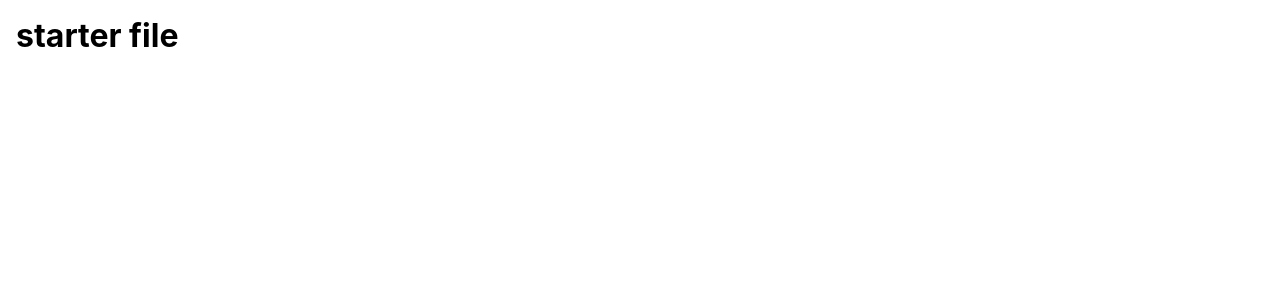
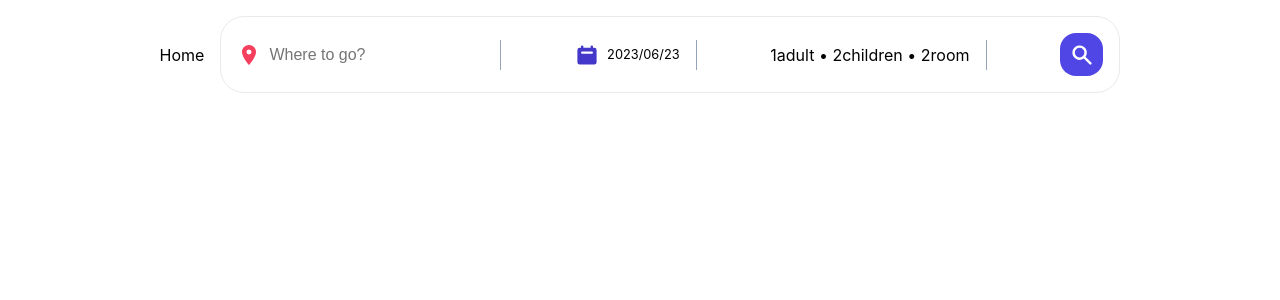
Before and after one commit to fatememkln/bookingHotelApp, a React (Vite) app: page / in a window 1280 px wide. Shown: the top 300 px of the page. Built offline with nearby package versions, Linux system fonts and the light colour scheme.

Commit message:
search header static

```diff
--- a/package.json
+++ b/package.json
@@ -11,6 +11,7 @@
     "preview": "vite preview"
   },
   "dependencies": {
+    "@heroicons/react": "^2.1.3",
     "axios": "^1.5.0",
     "date-fns": "^2.30.0",
     "json-server": "^0.17.3",
@@ -19,7 +20,7 @@
     "react-date-range": "^1.4.0",
     "react-dom": "^18.2.0",
     "react-hot-toast": "^2.4.1",
-    "react-icons": "^4.10.1",
+    "react-icons": "^4.12.0",
     "react-leaflet": "^4.2.1",
     "react-router-dom": "^6.15.0"
   },
--- a/src/App.jsx
+++ b/src/App.jsx
@@ -1,8 +1,8 @@
-
 import "./App.css";
+import Header from "./components/Header/Header";
 
 function App() {
-  return <h1>starter file</h1>
+  return <Header />;
 }
 
 export default App;
--- /dev/null
+++ b/src/components/Header/Header.jsx
@@ -0,0 +1,45 @@
+import { MdLocationOn } from "react-icons/md";
+import { HiCalendar, HiSearch } from "react-icons/hi";
+import { useState } from "react";
+
+function Header() {
+  const [destination, setDestination] = useState("");
+  return (
+    <div className="header">
+      <div>Home</div>
+      <div className="headerSearch">
+        <div className="headerSearchItem">
+          <MdLocationOn className="headerIcon locationIcon" />
+          <input
+            value={destination}
+            type="text"
+            className="headerSearchInput"
+            placeholder="Where to go?"
+            name="destination"
+            onChange={(e) => setDestination(e.target.value)}
+          />
+          <span className="seperator"></span>
+        </div>
+
+        <div className="headerSearchItem">
+          <HiCalendar className="headerIcon dateIcon" />
+          <div className="dateDropDown">2023/06/23</div>
+          <span className="seperator"></span>
+        </div>
+
+        <div className="headerSearchItem">
+          <div id="optionDropDown">1adult &bull; 2children &bull; 2room</div>
+          <span className="seperator"></span>
+        </div>
+
+        <div className="headerSearchItem">
+          <button className="headerSearchBtn">
+            <HiSearch className="headerIcon" />
+          </button>
+        </div>
+      </div>
+    </div>
+  );
+}
+
+export default Header;
```
Also changed, not shown: 1 other file (tests, documents, lock files or other folders).
